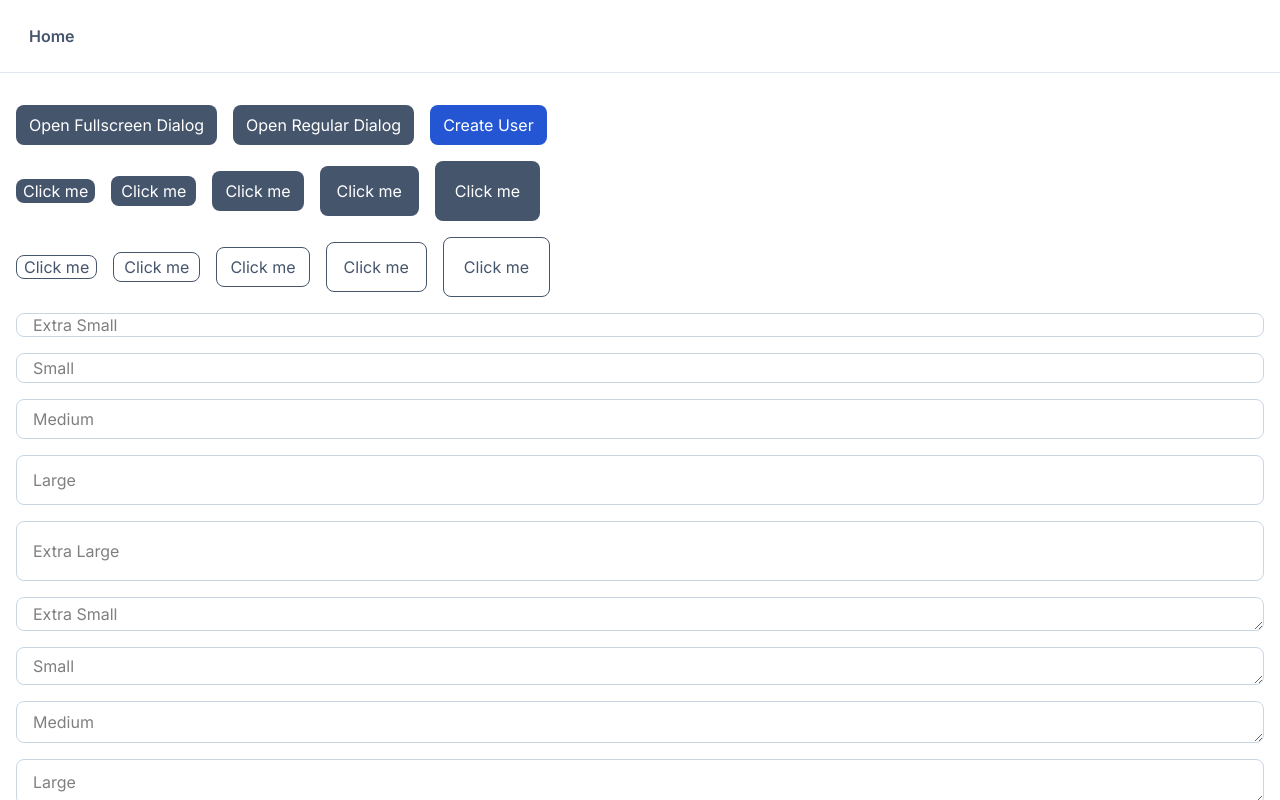
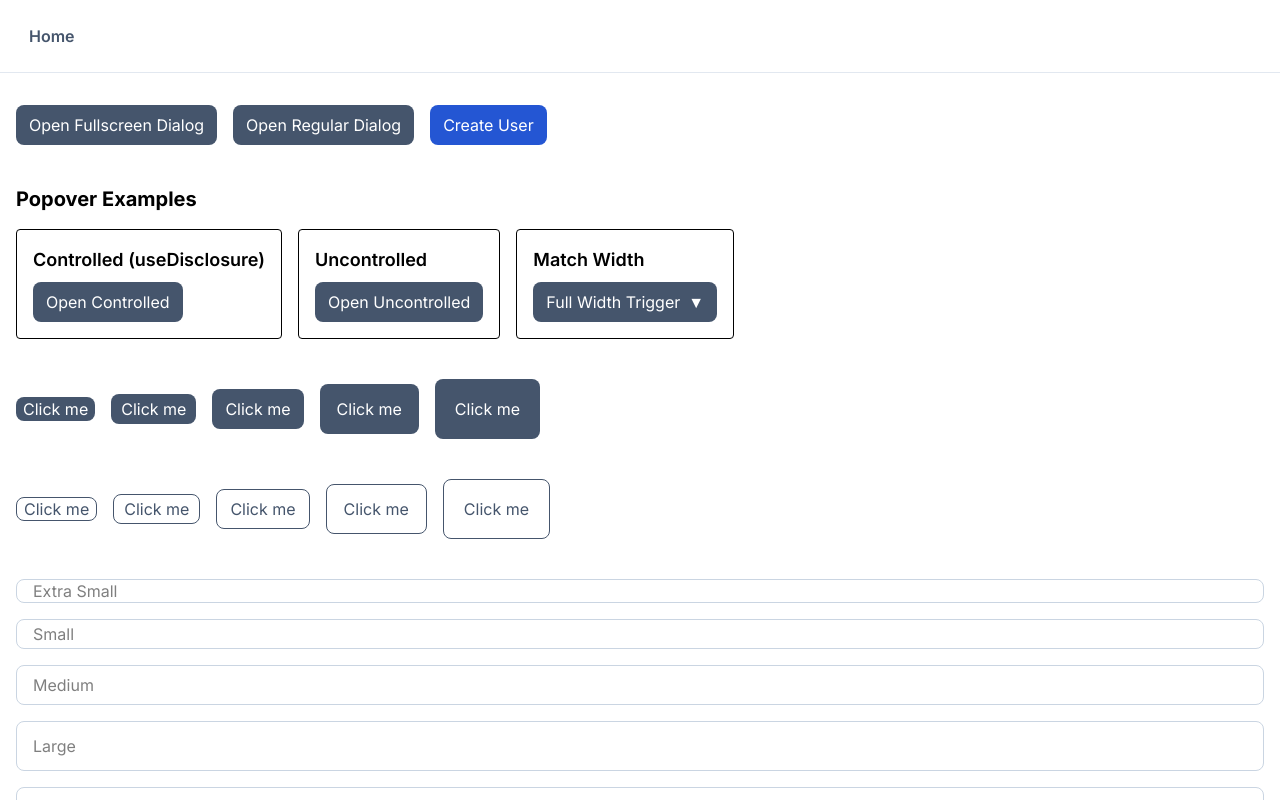
Before and after one commit to Ploppy3/ai-app, a Next.js app: page / in a window 1280 px wide. Shown: the top 800 px of the page. Built offline with nearby package versions, Linux system fonts and the light colour scheme.

Commit message:
feat: Add Dialog component with fullscreen, nested, and escape key handling, and demonstrate various UI components on the home page.

```diff
--- a/app/page.jsx
+++ b/app/page.jsx
@@ -3,6 +3,7 @@ import Button from '../components/Button/Button';
 import Dialog from '../components/Dialog/Dialog';
 import Input from '../components/Input/Input';
 import Textarea from '../components/Textarea/Textarea';
+import { Popover, PopoverTrigger, PopoverContent, PopoverCloseButton } from '../components/Popover/Popover';
 import { useDisclosure } from '../hooks/useDisclosure';
 
 import { FRONT_ROUTER } from '../constants/routers/front.router';
@@ -14,9 +15,11 @@ import { FRONT_ROUTER } from '../constants/routers/front.router';
 export default function Home() {
   const { isOpen: isFullscreenOpen, open: openFullscreen, close: closeFullscreen } = useDisclosure();
   const { isOpen: isRegularOpen, open: openRegular, close: closeRegular } = useDisclosure();
+  const { isOpen: isNestedOpen, open: openNested, close: closeNested } = useDisclosure();
+  const { isOpen: isPopoverOpen, open: openPopover, close: closePopover } = useDisclosure();
 
   return (
-    <main className="p-[16px]">
+    <main className="p-[16px] flex flex-col gap-10">
       <div className="flex gap-4">
         <Button onClick={openFullscreen}>Open Fullscreen Dialog</Button>
         <Button onClick={openRegular}>Open Regular Dialog</Button>
@@ -28,30 +31,106 @@ export default function Home() {
       </Dialog>
 
       <Dialog isOpen={isRegularOpen} onClose={closeRegular} fullscreen={false}>
-        <p>This is a regular dialog</p>
+        <div className="flex flex-col gap-4">
+          <p>This is a regular dialog</p>
+          <Button onClick={openNested}>Open Nested Dialog</Button>
+        </div>
       </Dialog>
-      <div className="flex items-center gap-4 flex-wrap mt-4">
+
+      <Dialog isOpen={isNestedOpen} onClose={closeNested}>
+        <div className="flex flex-col gap-4">
+          <h3 className="font-bold">Nested Dialog</h3>
+          <p>This dialog is opened from another dialog.</p>
+          <Button onClick={closeNested}>Close Nested</Button>
+        </div>
+      </Dialog>
+
+      <section>
+        <h2 className="text-xl font-bold mb-4">Popover Examples</h2>
+        <div className="flex gap-4 flex-wrap">
+          {/* Controlled with useDisclosure */}
+          <div className="p-4 border rounded bg-white">
+            <h2 className="text-lg font-semibold mb-2">Controlled (useDisclosure)</h2>
+            <Popover isOpen={isPopoverOpen} onClose={closePopover} placement="bottom">
+              <PopoverTrigger>
+                <Button onClick={() => (isPopoverOpen ? closePopover() : openPopover())}>
+                  {isPopoverOpen ? 'Close' : 'Open'} Controlled
+                </Button>
+              </PopoverTrigger>
+              <PopoverContent className="w-64 p-4">
+                <PopoverCloseButton />
+                <div className="font-medium text-lg mb-2">Controlled Popover</div>
+                <p className="text-gray-600">
+                  This popover is controlled by useDisclosure.
+                </p>
+                <div className="mt-4 flex justify-end">
+                  <Button size="sm" variant="ghost" onClick={closePopover}>Dismiss</Button>
+                </div>
+              </PopoverContent>
+            </Popover>
+          </div>
+
+          {/* Uncontrolled */}
+          <div className="p-4 border rounded bg-white">
+            <h2 className="text-lg font-semibold mb-2">Uncontrolled</h2>
+            <Popover placement="right">
+              <PopoverTrigger>
+                <Button colorPalette="gray">
+                  Open Uncontrolled
+                </Button>
+              </PopoverTrigger>
+              <PopoverContent className="w-56 p-4">
+                <div className="font-semibold border-b pb-2 mb-2">Self-managed State</div>
+                <p className="text-sm">
+                  This popover manages its own open/closed state internally.
+                </p>
+              </PopoverContent>
+            </Popover>
+          </div>
+
+          {/* Match Width */}
+          <div className="p-4 border rounded bg-white">
+            <h2 className="text-lg font-semibold mb-2">Match Width</h2>
+            <Popover placement="bottom-start" matchWidth>
+              <PopoverTrigger>
+                <Button className="w-full justify-between">
+                  Full Width Trigger
+                  <span className="ml-2">▼</span>
+                </Button>
+              </PopoverTrigger>
+              <PopoverContent className="p-4">
+                <div className="text-center">same width as trigger</div>
+              </PopoverContent>
+            </Popover>
+          </div>
+        </div>
+      </section>
+
+      <div className="flex items-center gap-4 flex-wrap">
         <Button size="xs" variant="flat">Click me</Button>
         <Button size="sm" variant="flat">Click me</Button>
         <Button size="md" variant="flat">Click me</Button>
         <Button size="lg" variant="flat">Click me</Button>
         <Button size="xl" variant="flat">Click me</Button>
       </div>
-      <div className="flex items-center gap-4 mt-4 flex-wrap">
+
+      <div className="flex items-center gap-4 flex-wrap">
         <Button size="xs" variant="outline">Click me</Button>
         <Button size="sm" variant="outline">Click me</Button>
         <Button size="md" variant="outline">Click me</Button>
         <Button size="lg" variant="outline">Click me</Button>
         <Button size="xl" variant="outline">Click me</Button>
       </div>
-      <div className="flex items-center gap-4 mt-4 flex-wrap">
+
+      <div className="flex items-center gap-4 flex-wrap">
         <Input size="xs" placeholder="Extra Small" />
         <Input size="sm" placeholder="Small" />
         <Input size="md" placeholder="Medium" />
         <Input size="lg" placeholder="Large" />
         <Input size="xl" placeholder="Extra Large" />
       </div>
-      <div className="flex items-center gap-4 mt-4 flex-wrap">
+
+      <div className="flex items-center gap-4 flex-wrap">
         <Textarea size="xs" placeholder="Extra Small" />
         <Textarea size="sm" placeholder="Small" />
         <Textarea size="md" placeholder="Medium" />
--- a/app/test-popover/page.jsx
+++ /dev/null
@@ -1,73 +0,0 @@
-'use client';
-import React from 'react';
-import { Popover, PopoverTrigger, PopoverContent, PopoverCloseButton } from '../../components/Popover/Popover';
-import { useDisclosure } from '../../hooks/useDisclosure';
-import Button from '../../components/Button/Button';
-
-export default function TestPopoverPage() {
-    const { isOpen, open, close } = useDisclosure();
-
-    return (
-        <div className="p-20 flex flex-col items-center gap-10 min-h-screen bg-gray-50">
-            <h1 className="text-2xl font-bold mb-4">Popover Verification</h1>
-
-            <div className="flex gap-4">
-                {/* Controlled with useDisclosure */}
-                <div className="p-4 border rounded bg-white">
-                    <h2 className="text-lg font-semibold mb-2">Controlled (useDisclosure)</h2>
-                    <Popover isOpen={isOpen} onClose={close} placement="bottom">
-                        <PopoverTrigger>
-                            <Button onClick={() => (isOpen ? close() : open())}>
-                                {isOpen ? 'Close' : 'Open'} Controlled
-                            </Button>
-                        </PopoverTrigger>
-                        <PopoverContent className="w-64 p-4">
-                            <PopoverCloseButton />
-                            <div className="font-medium text-lg mb-2">Controlled Popover</div>
-                            <p className="text-gray-600">
-                                This popover is controlled by useDisclosure.
-                            </p>
-                            <div className="mt-4 flex justify-end">
-                                <Button size="sm" variant="ghost" onClick={close}>Dismiss</Button>
-                            </div>
-                        </PopoverContent>
-                    </Popover>
-                </div>
-
-                {/* Uncontrolled */}
-                <div className="p-4 border rounded bg-white">
-                    <h2 className="text-lg font-semibold mb-2">Uncontrolled</h2>
-                    <Popover placement="right">
-                        <PopoverTrigger>
-                            <Button colorPalette="gray">
-                                Open Uncontrolled
-                            </Button>
-                        </PopoverTrigger>
-                        <PopoverContent className="w-56 p-4">
-                            <div className="font-semibold border-b pb-2 mb-2">Self-managed State</div>
-                            <p className="text-sm">
-                                This popover manages its own open/closed state internally.
-                            </p>
-                        </PopoverContent>
-                    </Popover>
-                </div>
-
-                {/* Match Width */}
-                <div className="p-4 border rounded bg-white">
-                    <h2 className="text-lg font-semibold mb-2">Match Width</h2>
-                    <Popover placement="bottom-start" matchWidth>
-                        <PopoverTrigger>
-                            <Button className="w-full justify-between">
-                                Full Width Trigger
-                                <span className="ml-2">▼</span>
-                            </Button>
-                        </PopoverTrigger>
-                        <PopoverContent className="p-4">
-                            <div className="text-center">same width as trigger</div>
-                        </PopoverContent>
-                    </Popover>
-                </div>
-            </div>
-        </div>
-    );
-}
--- a/components/Dialog/Dialog.jsx
+++ b/components/Dialog/Dialog.jsx
@@ -1,8 +1,14 @@
-import React, { useState, useEffect } from 'react';
+import React, { useState, useEffect, useId } from 'react';
 import FocusLock from 'react-focus-lock';
 import Portal from '../Portal/Portal';
 import Icon from '../Icon/Icon';
 import Button from '../Button/Button';
+
+/**
+ * Global stack to track open dialogs for Escape key handling
+ * @type {string[]}
+ */
+const openDialogStack = [];
 
 /**
  * Dialog component
@@ -38,6 +44,39 @@ function Dialog({ isOpen, onClose, fullscreen = false, children }) {
     }
   }, [isOpen, isMounted]);
 
+  const id = useId();
+
+  useEffect(() => {
+    if (isOpen) {
+      openDialogStack.push(id);
+      return () => {
+        const index = openDialogStack.indexOf(id);
+        if (index > -1) {
+          openDialogStack.splice(index, 1);
+        }
+      };
+    }
+  }, [isOpen, id]);
+
+  useEffect(() => {
+    const handleKeyDown = (e) => {
+      if (e.key === 'Escape' && isOpen) {
+        const isTopMost = openDialogStack[openDialogStack.length - 1] === id;
+        if (isTopMost) {
+          onClose();
+        }
+      }
+    };
+
+    if (isOpen) {
+      window.addEventListener('keydown', handleKeyDown);
+    }
+
+    return () => {
+      window.removeEventListener('keydown', handleKeyDown);
+    };
+  }, [isOpen, onClose, id]);
+
   const onTransitionEnd = (e) => {
     if (!isOpen && e.target === e.currentTarget && e.propertyName === 'opacity') {
       setIsMounted(false);
```
